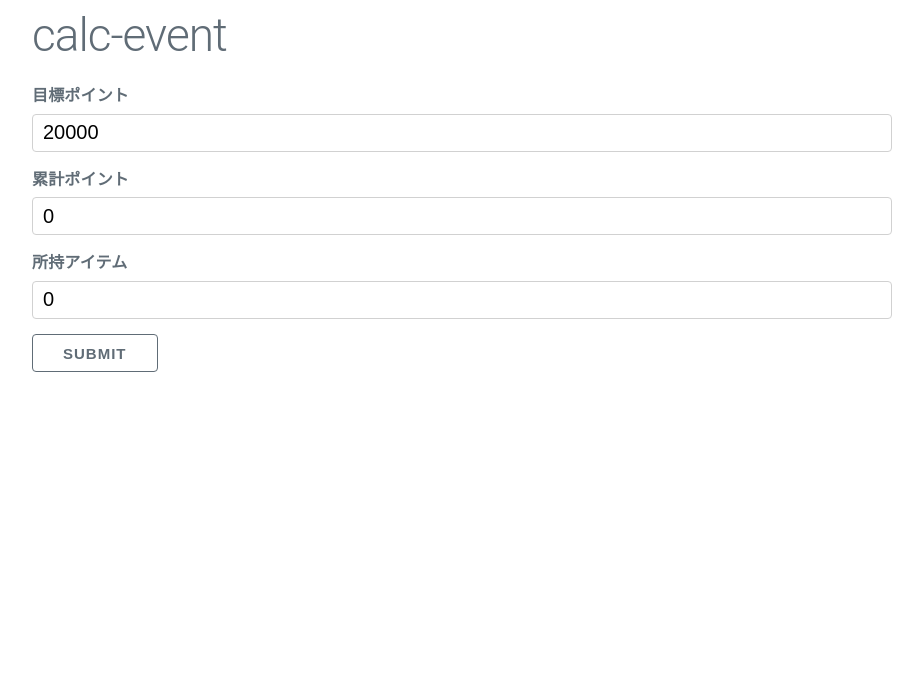
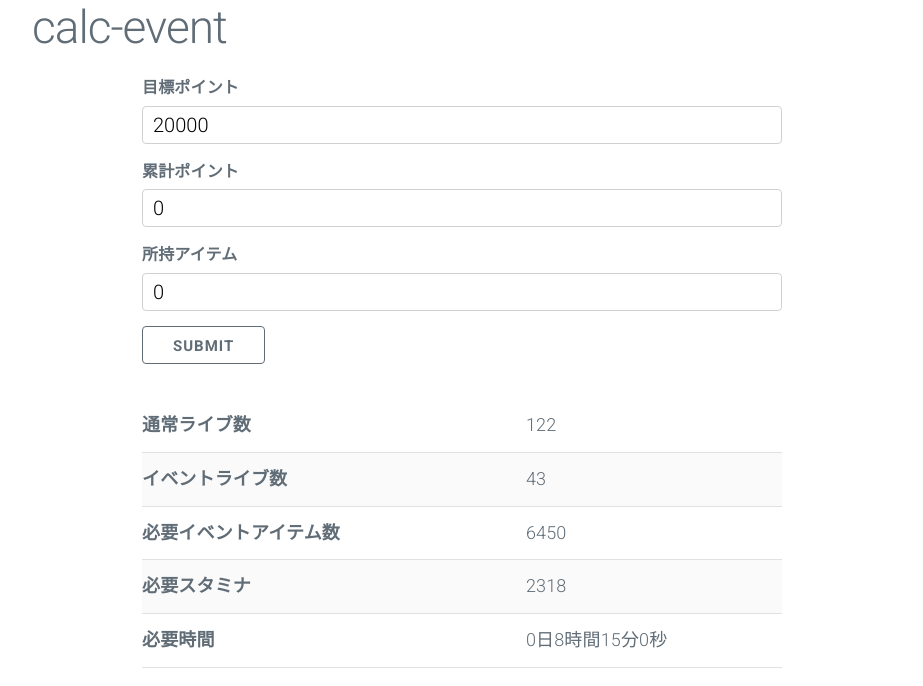
Before and after one commit to jagpotato/CalcEvent, a plain HTML site: page docs/index.html in a window 1280 px wide. Both pictures are taken after a click on the button "submit". Shown: the whole page, without its empty margins (178-1101 px from the left). Drawn offline with nearby package versions, Linux system fonts and the light colour scheme.

Commit message:
output table

```diff
--- a/docs/css/style.css
+++ b/docs/css/style.css
@@ -5,3 +5,19 @@ input[type="number"] {
 input[type="button"] {
   font-size: 15px;
 }
+
+table {
+  font-size: 18px;
+}
+
+tr:nth-child(even) {
+  background: rgba(250, 250, 250, 1.0);
+}
+
+tr:hover {
+  background: rgba(240, 240, 240, 1.0);
+}
+
+td:nth-child(odd) {
+  font-weight: bold;
+}
--- a/docs/index.html
+++ b/docs/index.html
@@ -1,10 +1,10 @@
 <!DOCTYPE html>
 <html>
 <head>
-  <title>CalcEvent</title>
+  <title>calc-event</title>
   <meta charset="utf-8">
-  <!-- <link rel="stylesheet" href="//fonts.googleapis.com/css?family=Roboto:300,300italic,700,700italic"> -->
-  <!-- <link rel="stylesheet" href="//cdn.rawgit.com/necolas/normalize.css/master/normalize.css"> -->
+  <link rel="stylesheet" href="//fonts.googleapis.com/css?family=Roboto:300,300italic,700,700italic">
+  <link rel="stylesheet" href="//cdn.rawgit.com/necolas/normalize.css/master/normalize.css">
   <link rel="stylesheet" href="css/milligram.min.css">
   <link rel="stylesheet" href="css/style.css">
   <script type="text/javascript" src="js/calc.js"></script>
@@ -19,26 +19,26 @@
       <div class="column column-10"></div>
     </div>
     <div class="row">
-      <div class="column column-10"></div>
-      <div class="column column-80">
+      <div class="column column-20"></div>
+      <div class="column column-60">
         <form>
           <label for="finishPoint">目標ポイント</label>
-          <input type="number" id="finishPoint" value="20000">
+          <input type="number" id="finishPoint" value="20000" max="9999999999">
           <label for="numPoint">累計ポイント</label>
-          <input type="number" id="numPoint" value="0">
+          <input type="number" id="numPoint" value="0" max="9999999999">
           <label for="numItem">所持アイテム</label>
-          <input type="number" id="numItem" value="0">
+          <input type="number" id="numItem" value="0" max="9999999999">
           <input type="button" class="button button-outline" value="submit" onclick="calc();">
         </form>
       </div>
-      <div class="column column-10"></div>
+      <div class="column column-20"></div>
     </div>
     <div class="row">
-      <div class="column column-10"></div>
-      <div class="column column-80">
-
+      <div class="column column-20"></div>
+      <div class="column column-60">
+        <table id="result"></table>
       </div>
-      <div class="column column-10"></div>
+      <div class="column column-20"></div>
     </div>
   </div>
 </body>
--- a/docs/js/calc.js
+++ b/docs/js/calc.js
@@ -1,4 +1,6 @@
 function calc() {
+  const MIN_INPUT = 0;
+  const MAX_INPUT = 9999999999;
   const GET_POINT_EVENTLIVE = 320;
   const GET_POINT_NORMALLIVE = 53;
   const GET_ITEM = 53;
@@ -10,16 +12,23 @@ function calc() {
   const HOUR = MINUTE * 60;
   const DAY = HOUR * 24;
 
-  console.log("--------------------------------");
+  // console.log("--------------------------------");
   let finishPoint = parseInt(document.getElementById("finishPoint").value);
   let numPoint = parseInt(document.getElementById("numPoint").value);
   let numItem = parseInt(document.getElementById("numItem").value);
-  console.log("目標ポイント: " + finishPoint);
-  console.log("累計ポイント: " + numPoint);
-  console.log("所持アイテム: " + numItem);
+  if ( finishPoint > MAX_INPUT || numPoint > MAX_INPUT || numItem > MAX_INPUT ) {
+    alert("数値は" + MAX_INPUT + "以下で入力してください");
+    throw new Error("数値は" + MAX_INPUT + "以上で入力してください");
+  } else if ( String(finishPoint).search(/^[0-9]+$/) < MIN_INPUT　|| String(numPoint).search(/^[0-9]+$/) < MIN_INPUT || String(numItem).search(/^[0-9]+$/) < MIN_INPUT ) {
+    alert("数値は" + MIN_INPUT + "以上で入力してください");
+    throw new Error("数値は" + MIN_INPUT + "以上で入力してください");
+  }
+  // console.log("目標ポイント: " + finishPoint);
+  // console.log("累計ポイント: " + numPoint);
+  // console.log("所持アイテム: " + numItem);
 
-  console.log("------------");
-  console.log("通常ライブ含む");
+  // console.log("------------");
+  // console.log("通常ライブ含む");
   let eventLiveNum = 0;
   let normalLiveNum = 0;
   var getPoint = numPoint;
@@ -34,12 +43,12 @@ function calc() {
       normalLiveNum++;
     }
   }
-  console.log("最終ポイント: " + getPoint);
-  console.log("最終アイテム: " + numItem);
-  console.log("イベントライブ数: " + eventLiveNum);
-  console.log("通常ライブ数: " + normalLiveNum);
-  console.log("必要イベントアイテム数: " + (eventLiveNum * USE_ITEM));
-  console.log("必要スタミナ: " + (normalLiveNum * USE_STAMINA));
+  // console.log("最終ポイント: " + getPoint);
+  // console.log("最終アイテム: " + numItem);
+  // console.log("イベントライブ数: " + eventLiveNum);
+  // console.log("通常ライブ数: " + normalLiveNum);
+  // console.log("必要イベントアイテム数: " + (eventLiveNum * USE_ITEM));
+  // console.log("必要スタミナ: " + (normalLiveNum * USE_STAMINA));
 
   let day = 0;
   let hour = 0;
@@ -57,18 +66,20 @@ function calc() {
     second -= MINUTE;
     minute++;
   }
-  console.log("必要時間: " + day + "日" + hour + "時間" + minute + "分" + second + "秒");
+  // console.log("必要時間: " + day + "日" + hour + "時間" + minute + "分" + second + "秒");
 
-  // console.log("------------");
-  // console.log("イベントライブのみ");
-  // let eventLiveNumEventLiveOnly = finishPoint / GET_POINT_EVENTLIVE;
-  // let needItemEventLiveOnly = eventLiveNumEventLiveOnly * USE_ITEM;
-  // console.log("イベントライブ数: " + eventLiveNumEventLiveOnly);
-  // console.log("必要イベントアイテム数: " + needItemEventLiveOnly);
-
-  // let normalLiveNumEventLiveOnly = needItemEventLiveOnly / GET_ITEM;
-  // console.log("通常ライブ数: " + normalLiveNumEventLiveOnly);
-
-  // let needStaminaEventLiveOnly = normalLiveNumEventLiveOnly * USE_STAMINA;
-  // console.log("必要スタミナ: " + needStaminaEventLiveOnly);
+  const RESULT_TIME = day + "日" + hour + "時間" + minute + "分" + second + "秒";
+  const TABLE_ITEMS = ["通常ライブ数", "イベントライブ数", "必要イベントアイテム数", "必要スタミナ", "必要時間"];
+  const TABLE_RESULTS = [normalLiveNum, eventLiveNum, eventLiveNum * USE_ITEM, normalLiveNum * USE_STAMINA, RESULT_TIME];
+  const table = document.getElementById("result");
+  while ( table.rows[0] ) {
+    table.deleteRow(0);
+  }
+  for ( let i = 0; i < TABLE_ITEMS.length; i++ ) {
+    let row = result.insertRow(-1);
+    let cell = row.insertCell(-1);
+    cell.appendChild(document.createTextNode(TABLE_ITEMS[i]));
+    cell = row.insertCell(-1);
+    cell.appendChild(document.createTextNode(TABLE_RESULTS[i]));
+  }
 }
```
